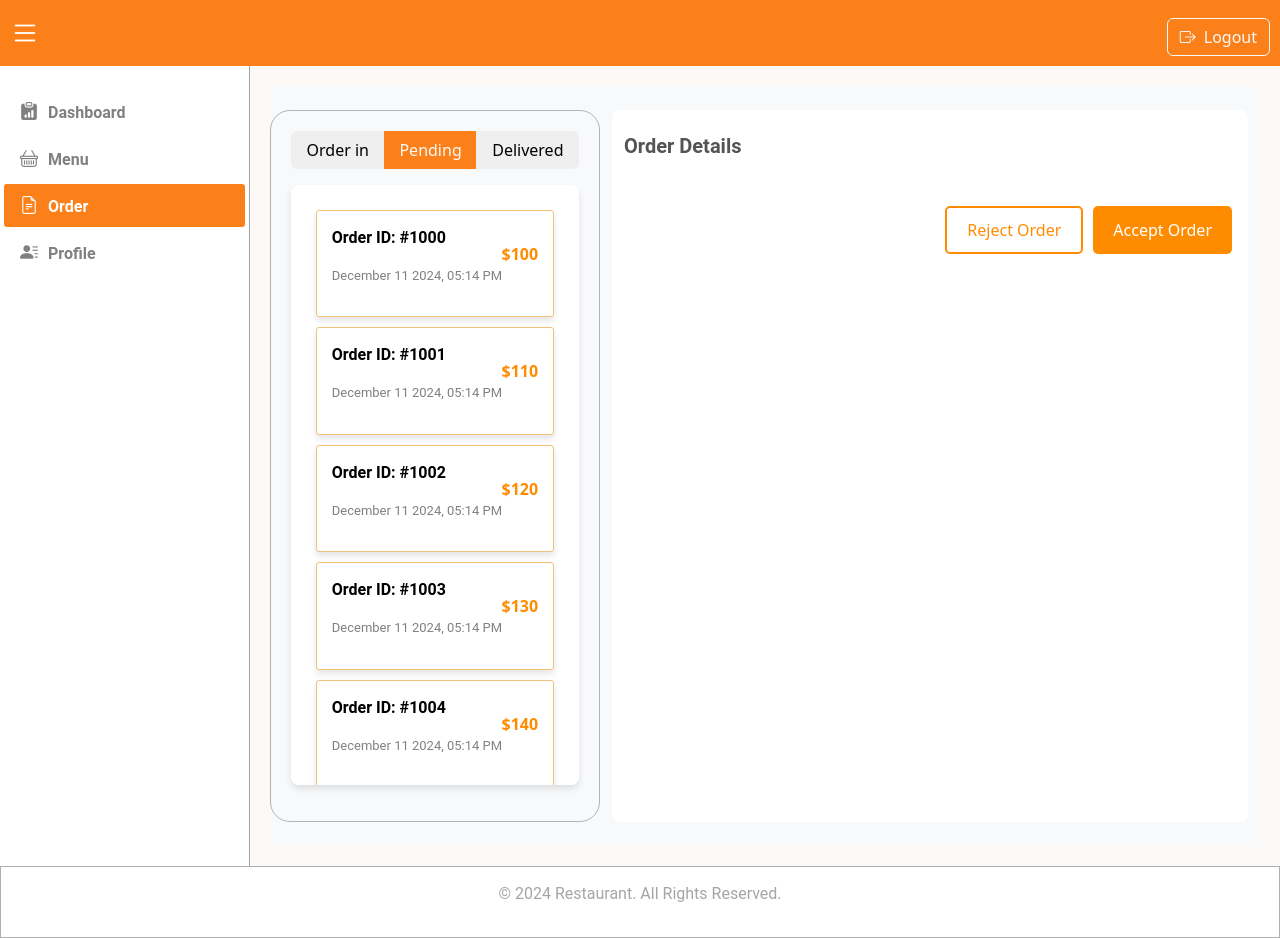
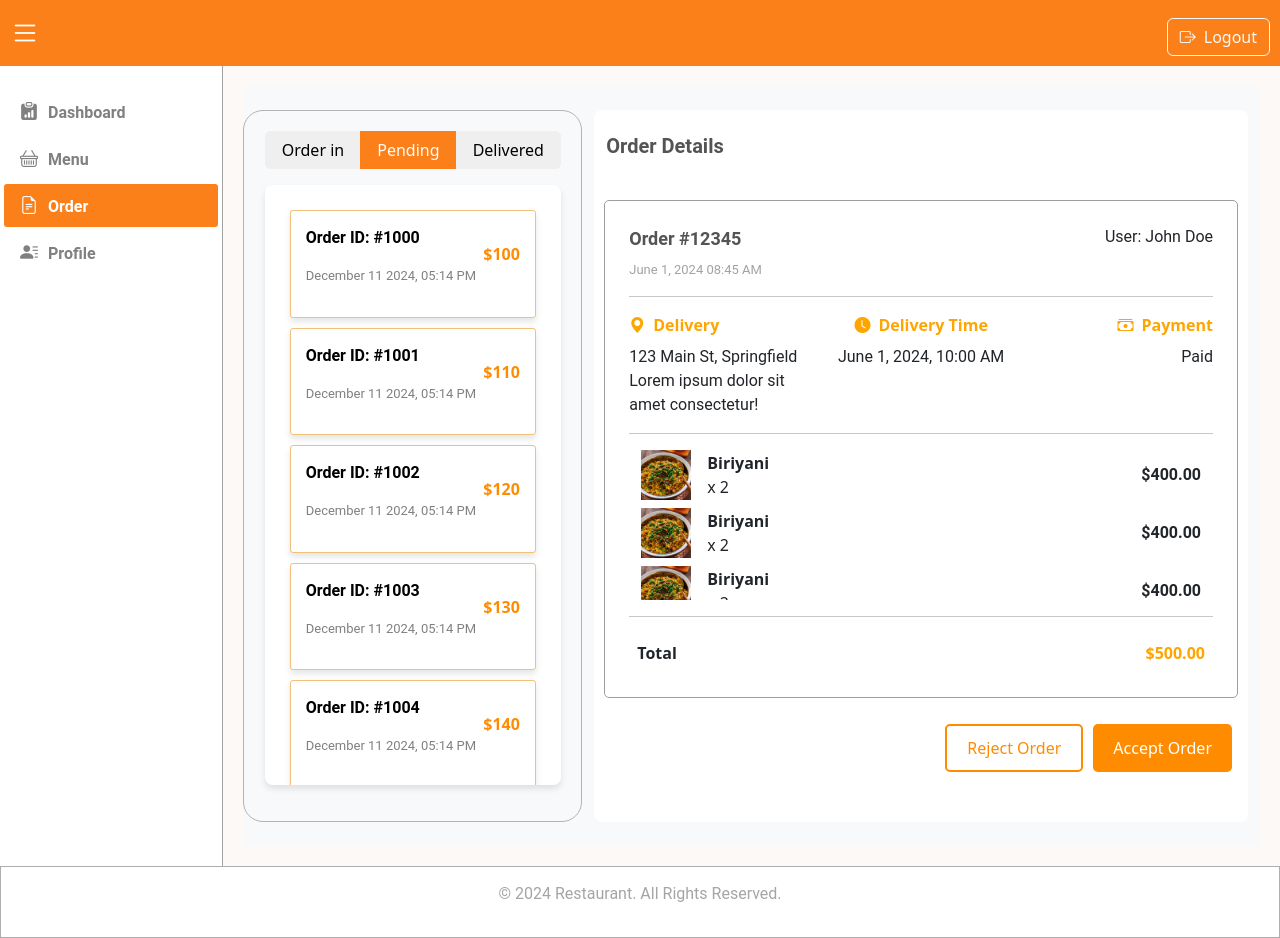
Before and after one commit to KesavanNanthagopal/react_setup, a React (Vite) app in the folder my-react-app/: page /order in a window 1280 px wide. Built offline with nearby package versions, Linux system fonts and the light colour scheme.

Commit message:
order screen design changes

```diff
--- a/my-react-app/src/assets/css/style.css
+++ b/my-react-app/src/assets/css/style.css
@@ -519,7 +519,18 @@
   padding: 15px;
 }
 
-/* .order-details-mid-container{
-  border: 2px solid gray;
-  width: fit-content;
-} */
+.order-details-id{
+  font-size:large;
+  font-weight: 600;
+  color: #555454;
+}
+.order-details-date{
+  font-size: small;
+  font-weight: 400;
+  color: #a3a2a2;
+}
+.order-details-content{
+  border: 1px solid rgb(160, 158, 158);
+  border-radius: 5px;
+  margin: 10px;
+}
--- a/my-react-app/src/container/Orders.tsx
+++ b/my-react-app/src/container/Orders.tsx
@@ -1,5 +1,6 @@
 import { useState } from "react";
 import moment from 'moment';
+import biryani from '../assets/images/biryani.jpg';
 
 
 const OrderScreen = () => {
@@ -7,8 +8,12 @@ const OrderScreen = () => {
 
     const [activeOrderIndex, setActiveOrderIndex] = useState(null);
 
+    const orderId = '12345';
+    const userName = 'John Doe';
+    const orderDate = moment('2024-06-01T08:45:00').format('MMMM D, YYYY hh:mm A');
+
     const handleOrderClick = (index: any) => {
-        setActiveOrderIndex(index === activeOrderIndex ? null : index); // Toggle active state
+        setActiveOrderIndex(index === activeOrderIndex ? null : index);
     };
     return (
         <div className="container-fluid py-4 order-row order-overall-container">
@@ -74,25 +79,125 @@ const OrderScreen = () => {
                                 <h5 className="order-details-header">Order Details</h5>
                             </div>
                         </div>
-                        <div className="row">
+                        <div className="order-details-content">
+                            <div className="row p-4">
                                 <div className="order-details-mid-container">
                                     <div className="row">
-                                    <div className="col-4"></div>
-                                    <div className="col-4"></div>
+                                        <div className="col-4 d-flex flex-column align-items-start">
+                                            <span className="order-details-id mb-2">Order #{orderId}</span>
+                                            <span className="order-details-date">{orderDate}</span>
                                         </div>
+                                        <div className="col-4 ms-auto d-flex justify-content-end">
+                                            <span className="order-details-user">User: {userName}</span>
+                                        </div>
+                                    </div>
+                                    <hr />
                                     <div className="row">
-                                    <div className="col-4"></div>
-                                    <div className="col-4"></div>
-                                    <div className="col-4"></div>
+                                        <div className="col-4">
+                                            <div className="d-flex align-items-center mb-2" style={{ color: 'orange' }}>
+                                                <i className="bi bi-geo-alt-fill me-2"></i>
+                                                <strong>Delivery</strong>
                                             </div>
-                                <div className="row">
-                                    <div className="col-4"></div>
-                                    <div className="col-4"></div>
+                                            <div className="d-flex align-items-center">
+                                                <span>
+                                                    123 Main St, Springfield Lorem ipsum dolor sit amet consectetur!
+                                                </span>
+                                            </div>
+                                        </div>
 
+                                        <div className="col-4">
+                                            <div className="d-flex align-items-center justify-content-center mb-2" style={{ color: 'orange' }}>
+                                                <i className="bi bi-clock-fill me-2"></i>
+                                                <strong>Delivery Time</strong>
                                             </div>
-                                <div className="row">
-                                    <div className="col-4"></div>
-                                    <div className="col-4"></div>
+                                            <div className="d-flex align-items-center justify-content-center">
+                                                <span>June 1, 2024, 10:00 AM</span>
+                                            </div>
+                                        </div>
+
+                                        <div className="col-4">
+                                            <div className="d-flex align-items-center justify-content-end mb-2" style={{ color: 'orange' }}>
+                                                <i className="bi bi-cash-stack me-2"></i>
+                                                <strong>Payment</strong>
+                                            </div>
+                                            <div className="d-flex align-items-center justify-content-end">
+                                                <span>Paid</span>
+                                            </div>
+                                        </div>
+                                    </div>
+                                    <hr />
+                                    <div className="container" style={{ maxHeight: '150px', overflowY: 'auto' }}>
+                                        <div className="row mb-2">
+                                            <div className="col-6">
+                                                <div className="d-flex align-items-center">
+                                                    <img
+                                                        src={biryani}
+                                                        alt="Menu Item"
+                                                        className="img-fluid me-3"
+                                                        style={{ width: '50px', height: '50px', objectFit: 'cover' }}
+                                                    />
+                                                    <div>
+                                                        <div><strong>Biriyani</strong></div>
+                                                        <div>x 2</div>
+                                                    </div>
+                                                </div>
+                                            </div>
+                                            <div className="col-6 d-flex align-items-center justify-content-end">
+                                                <span className="fw-bold">$400.00</span>
+                                            </div>
+                                        </div>
+
+                                        <div className="row mb-2">
+                                            <div className="col-6">
+                                                <div className="d-flex align-items-center">
+                                                    <img
+                                                        src={biryani}
+                                                        alt="Menu Item"
+                                                        className="img-fluid me-3"
+                                                        style={{ width: '50px', height: '50px', objectFit: 'cover' }}
+                                                    />
+                                                    <div>
+                                                        <div><strong>Biriyani</strong></div>
+                                                        <div>x 2</div>
+                                                    </div>
+                                                </div>
+                                            </div>
+                                            <div className="col-6 d-flex align-items-center justify-content-end">
+                                                <span className="fw-bold">$400.00</span>
+                                            </div>
+                                        </div>
+
+                                        <div className="row mb-2">
+                                            <div className="col-6">
+                                                <div className="d-flex align-items-center">
+                                                    <img
+                                                        src={biryani}
+                                                        alt="Menu Item"
+                                                        className="img-fluid me-3"
+                                                        style={{ width: '50px', height: '50px', objectFit: 'cover' }}
+                                                    />
+                                                    <div>
+                                                        <div><strong>Biriyani</strong></div>
+                                                        <div>x 2</div>
+                                                    </div>
+                                                </div>
+                                            </div>
+                                            <div className="col-6 d-flex align-items-center justify-content-end">
+                                                <span className="fw-bold">$400.00</span>
+                                            </div>
+                                        </div>
+                                    </div>
+                                    <hr />
+                                    <div className="row p-2">
+                                        <div className="col-6 d-flex align-items-center">
+                                            <strong>Total</strong>
+                                        </div>
+
+                                        <div className="col-6 d-flex align-items-center justify-content-end">
+                                            <strong className="fw-bold" style={{color:"orange"}}>$500.00</strong>
+                                        </div>
+                                    </div>
+
                                 </div>
                             </div>
                         </div>
```
Lines whose indentation alone changed are shown as unchanged.
